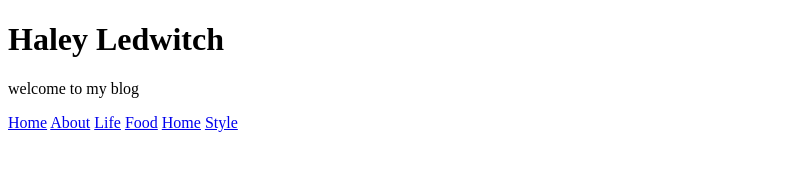
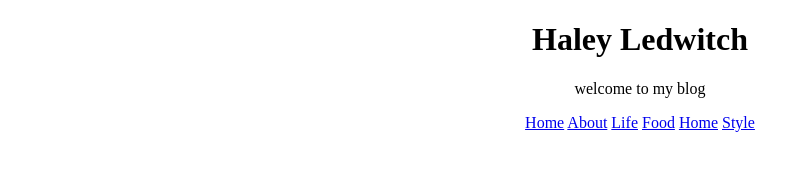
Before and after one commit to haleyledwitch/haleyledwitch.github.io, a plain HTML site: page index.html in a window 1280 px wide. Shown: the whole page, without its empty margins (0-810 px from the left). Drawn offline with Linux system fonts and the light colour scheme.

Commit message:
[06-01-2019] centering text

```diff
--- a/index.html
+++ b/index.html
@@ -3,11 +3,11 @@
     <head>
         <title>Haley Ledwitch</title>
     </head>
-    <body>
+    <center><body>
         <h1>Haley Ledwitch</h1>
         <p>welcome to my blog</p>
     </body>
-    <div class="navigationBar">
+    <center><div class="navigationBar">
     	<a class="active" href="#home">Home</a>
     	<a href="#about">About</a>
     	<a href="#life">Life</a>
@@ -15,5 +15,4 @@
     	<a href="#home">Home</a>
     	<a href="#style">Style</a>
     </div>
-
 </html>
```
Also changed, not shown: index.css (line endings or trailing spaces).
